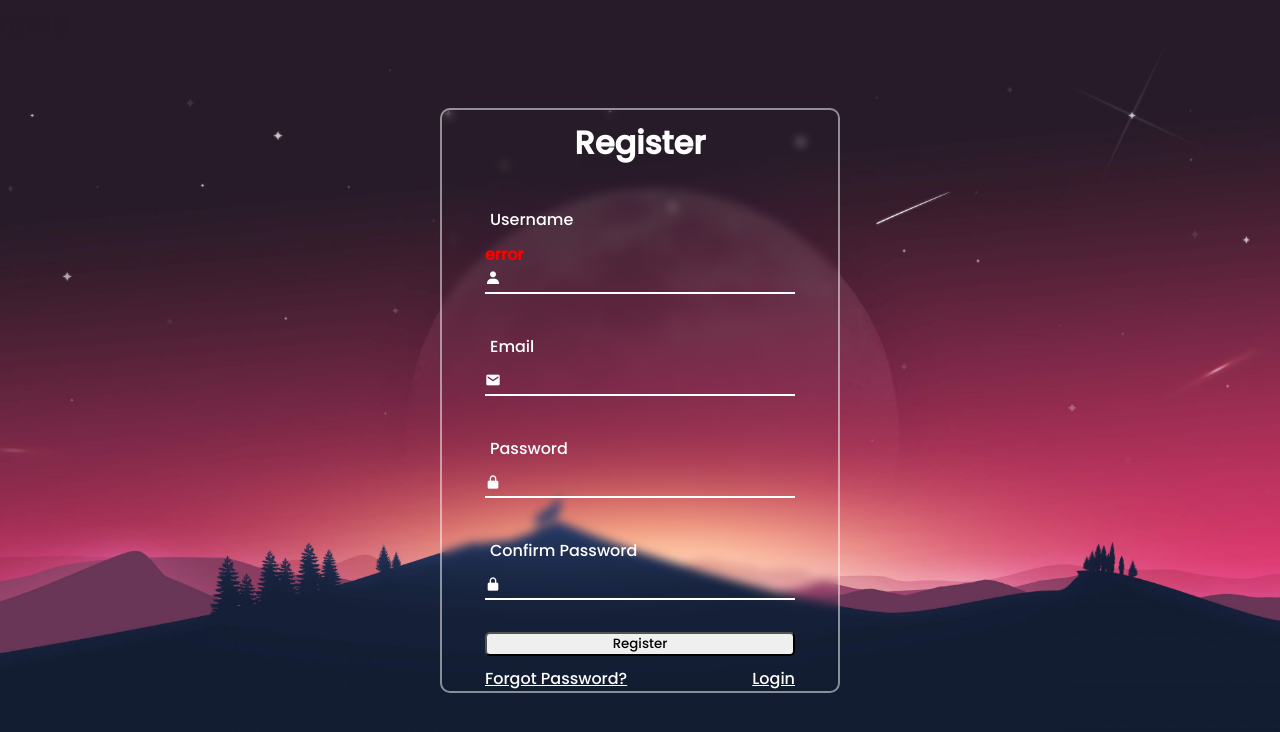
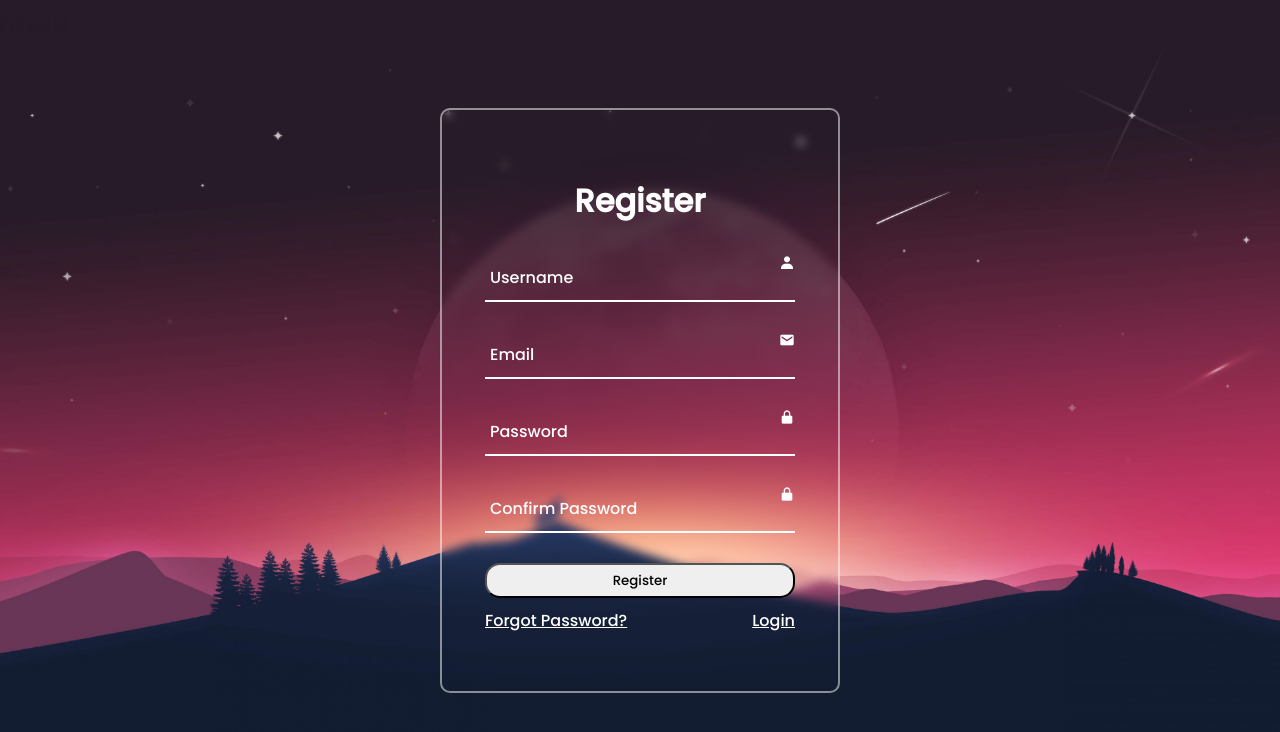
Before and after one commit to JuicyMag/Registration-form-validation, a plain HTML site: page register.html in a window 1280 px wide. Drawn offline with nearby package versions, Linux system fonts and the light colour scheme.

Commit message:
fixes format for labels

```diff
--- a/index.html
+++ b/register.html
@@ -14,9 +14,9 @@
     <div class="form-box">
       <form action = "" name = "Formfill" onsubmit="return validate()">
         <h2>Register</h2>
-          <div class="input-box">
+        <p id = "result">  </p>
+        <div class="input-box">
             <input type ="text" name = "Username" placeholder="Username">
-            <p id = "result"> error </p>
             <i class='bx bxs-user' ></i>
           </div>
 
--- a/styles.css
+++ b/styles.css
@@ -42,6 +42,7 @@ body{
 }
 
 .form-box .input-box{
+  display: flex;
   position: relative;
   margin: 30px 0;
   width: 310px;
@@ -69,8 +70,8 @@ input::placeholder{
 .button{
   color: black;
   width: 100%;
-  height 50px;
-  border-radius: 5px;
+  height: 35px;
+  border-radius: 15px;
   cursor: pointer;
   /* box-shadow: 3px 0 10px rgba(0,0,0,.5); */
 }
@@ -92,6 +93,7 @@ i{
 }
 
 #result{
+  position: relative;
   color: red;
   font-weight: 600;
   top: 25px;
```
Also changed, not shown: forgotpw.html (added, +12 -0 lines), login.html (added, +12 -0 lines).
